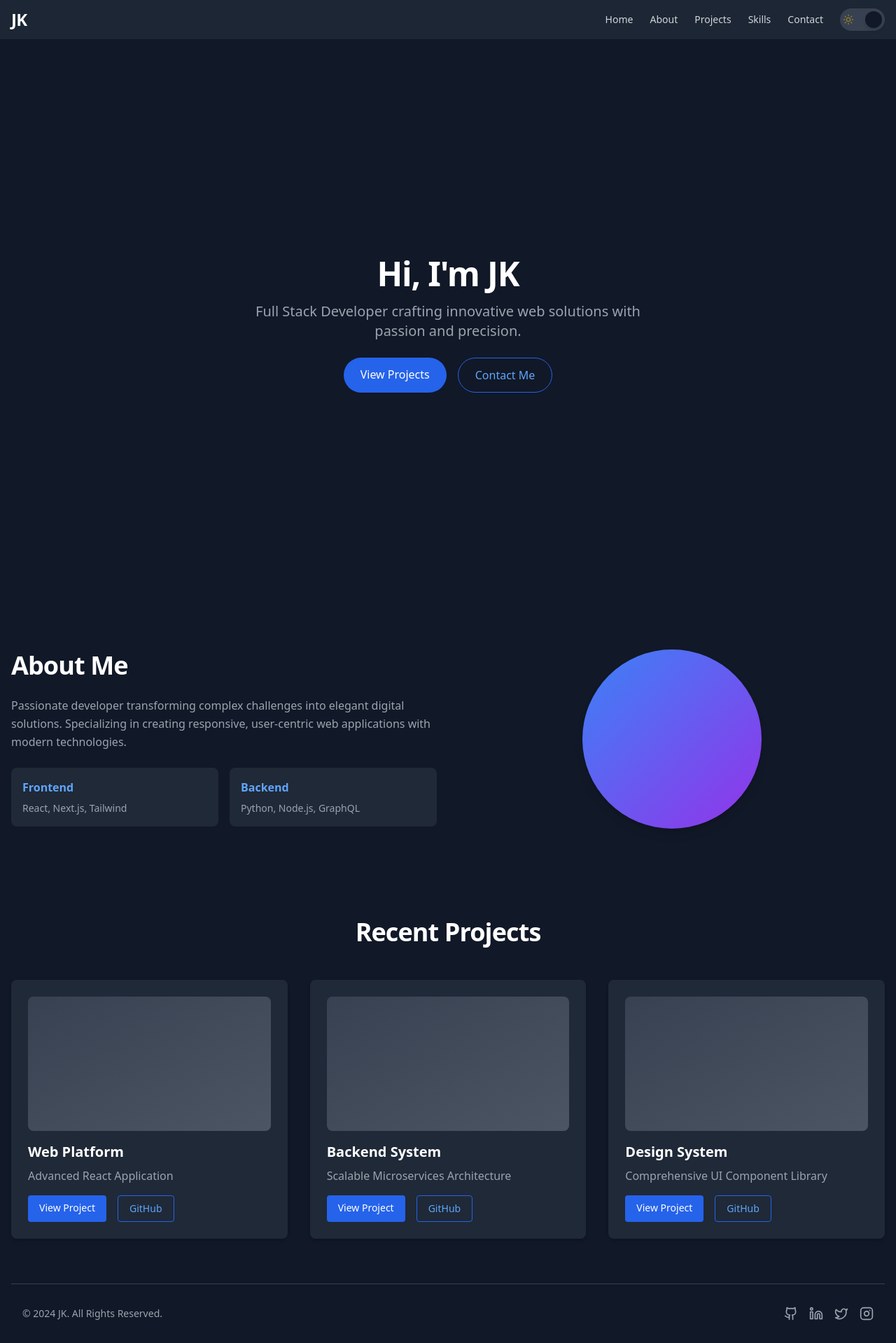
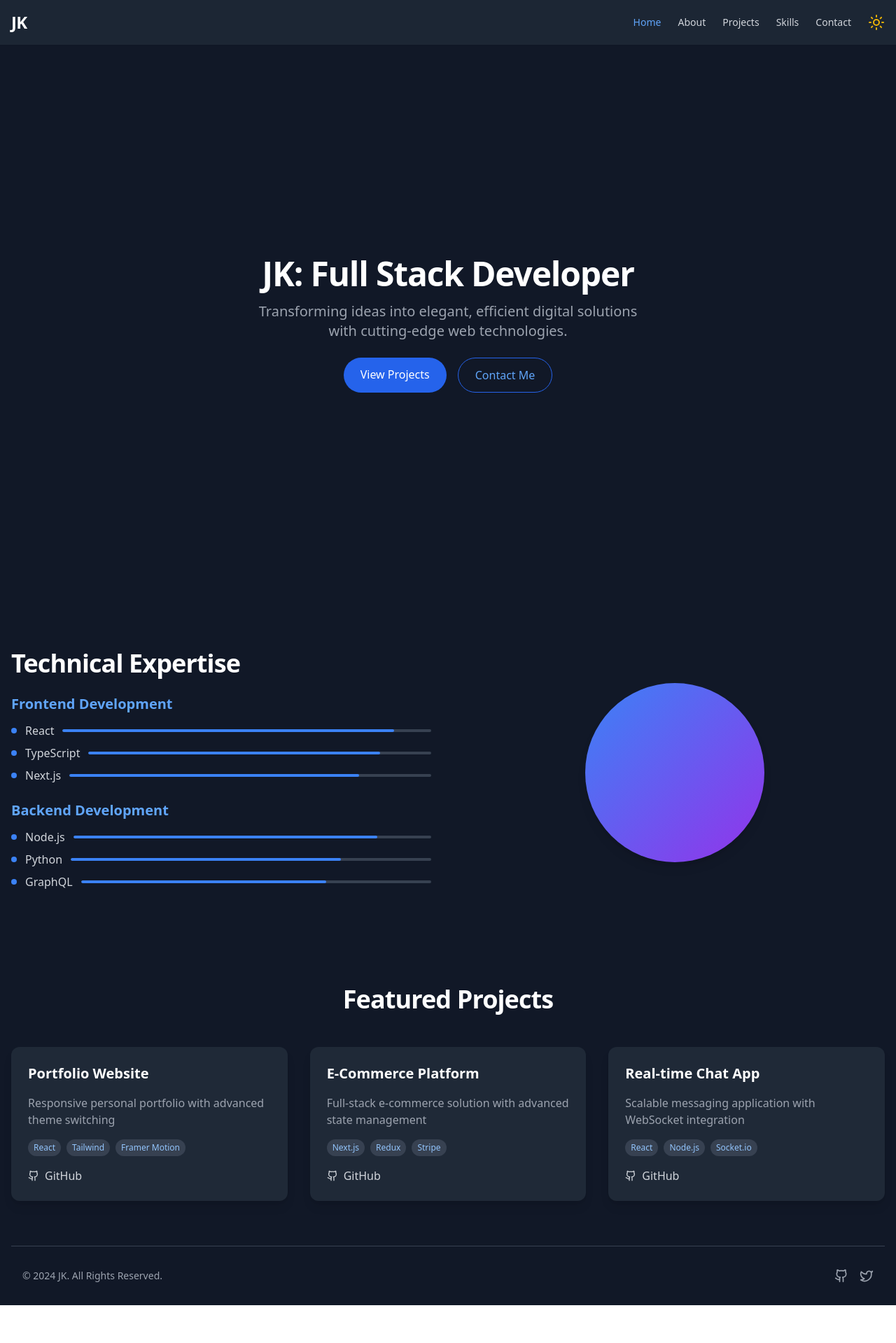
Before and after one commit to jk08y/portfolio, a React (Create React App) app: page / in a window 1280 px wide. Shown: the whole page at 70% size. After the commit the page ends 1865 px from the top, so only its background shows below. Built offline with nearby package versions, Linux system fonts and the light colour scheme.

Commit message:
Update App.js

```diff
--- a/src/App.js
+++ b/src/App.js
@@ -1,12 +1,45 @@
 import React, { useState, useEffect } from 'react';
-import { Sun, Moon, Menu, X, GithubIcon, LinkedinIcon, TwitterIcon, Instagram } from 'lucide-react';
+import { Github, Twitter, Sun, Moon } from 'lucide-react';
 
 const App = () => {
   const [darkMode, setDarkMode] = useState(true);
   const [mobileMenuOpen, setMobileMenuOpen] = useState(false);
+  const [activeSection, setActiveSection] = useState('home');
 
   useEffect(() => {
     document.documentElement.classList.toggle('dark', darkMode);
+
+    const sections = document.querySelectorAll('section');
+    const observerOptions = {
+      root: null,
+      rootMargin: '0px',
+      threshold: 0.3
+    };
+
+    const observer = new IntersectionObserver((entries) => {
+      entries.forEach((entry) => {
+        if (entry.isIntersecting) {
+          setActiveSection(entry.target.id);
+        }
+      });
+    }, observerOptions);
+
+    sections.forEach(section => observer.observe(section));
+
+    const handleScroll = () => {
+      const scrollY = window.scrollY;
+      document.querySelectorAll('[data-scroll-speed]').forEach(element => {
+        const speed = parseFloat(element.getAttribute('data-scroll-speed'));
+        element.style.transform = `translateY(${scrollY * speed}px)`;
+      });
+    };
+
+    window.addEventListener('scroll', handleScroll);
+
+    return () => {
+      observer.disconnect();
+      window.removeEventListener('scroll', handleScroll);
+    };
   }, [darkMode]);
 
   const navigationLinks = [
@@ -18,33 +51,79 @@ const App = () => {
   ];
 
   const ThemeToggle = () => (
-    <button
+    <div
       onClick={() => setDarkMode(!darkMode)}
-      className="group relative flex items-center justify-between w-16 h-8 bg-gray-200 dark:bg-gray-700 rounded-full p-1 transition-colors"
+      className="cursor-pointer transition-transform hover:scale-110"
       aria-label="Toggle Dark Mode"
     >
-      <span
-        className={`absolute w-6 h-6 bg-white dark:bg-gray-900 rounded-full shadow-md transition-transform
-          ${darkMode ? 'translate-x-8' : 'translate-x-0'}`}
-      />
-      <Sun className={`w-4 h-4 text-yellow-500 ${darkMode ? 'opacity-50' : 'opacity-100'}`} />
-      <Moon className={`w-4 h-4 text-blue-600 ${darkMode ? 'opacity-100' : 'opacity-50'}`} />
-    </button>
+      {darkMode ? (
+        <Sun className="w-6 h-6 text-yellow-500 hover:rotate-12 transition-transform" />
+      ) : (
+        <Moon className="w-6 h-6 text-blue-600 hover:rotate-12 transition-transform" />
+      )}
+    </div>
+  );
+
+  const TechSkill = ({ name, level }) => (
+    <div className="flex items-center space-x-3 mb-2">
+      <div className="w-2 h-2 bg-blue-500 rounded-full"></div>
+      <span className="text-gray-700 dark:text-gray-300">{name}</span>
+      <div className="flex-grow h-1 bg-gray-200 dark:bg-gray-700 rounded-full overflow-hidden">
+        <div
+          className="h-full bg-blue-500 rounded-full"
+          style={{ width: `${level}%` }}
+        ></div>
+      </div>
+    </div>
+  );
+
+  const ProjectHighlight = ({ title, description, technologies, links }) => (
+    <div className="bg-white dark:bg-gray-800 rounded-xl p-6 shadow-lg hover:shadow-xl transition-shadow space-y-4">
+      <h3 className="text-xl font-bold text-gray-900 dark:text-white">{title}</h3>
+      <p className="text-gray-600 dark:text-gray-400">{description}</p>
+      <div className="flex flex-wrap gap-2">
+        {technologies.map((tech, index) => (
+          <span
+            key={index}
+            className="px-2 py-1 bg-blue-50 dark:bg-gray-700 text-blue-600 dark:text-blue-300 text-xs rounded-full"
+          >
+            {tech}
+          </span>
+        ))}
+      </div>
+      <div className="flex space-x-4">
+        {links.map(({ href, label, icon: Icon }) => (
+          <a
+            key={label}
+            href={href}
+            target="_blank"
+            rel="noopener noreferrer"
+            className="flex items-center text-gray-700 dark:text-gray-300 hover:text-blue-600 dark:hover:text-blue-400 transition-colors"
+          >
+            <Icon className="mr-2 w-4 h-4" />
+            {label}
+          </a>
+        ))}
+      </div>
+    </div>
   );
 
   return (
-    <div className="min-h-screen bg-white dark:bg-gray-900 text-gray-900 dark:text-gray-100 transition-colors">
+    <div className="min-h-screen bg-gray-50 dark:bg-gray-900 text-gray-900 dark:text-gray-100 transition-colors duration-300">
       <header className="fixed top-0 left-0 w-full bg-white/90 dark:bg-gray-800/90 backdrop-blur-md shadow-sm z-50">
-        <div className="container mx-auto px-4 py-3 flex justify-between items-center">
+        <div className="container mx-auto px-4 py-4 flex justify-between items-center">
           <div className="text-2xl font-bold tracking-tight dark:text-white">JK</div>
 
-          {/* Desktop Navigation */}
           <nav className="hidden md:flex items-center space-x-6">
             {navigationLinks.map(({ href, label }) => (
               <a
                 key={href}
                 href={href}
-                className="text-sm font-medium text-gray-600 dark:text-gray-300 hover:text-blue-600 dark:hover:text-blue-400 transition-colors"
+                className={`text-sm font-medium transition-colors ${
+                  activeSection === href.slice(1)
+                    ? 'text-blue-600 dark:text-blue-400'
+                    : 'text-gray-600 dark:text-gray-300 hover:text-blue-600 dark:hover:text-blue-400'
+                }`}
               >
                 {label}
               </a>
@@ -52,20 +131,17 @@ const App = () => {
             <ThemeToggle />
           </nav>
 
-          {/* Mobile Menu Toggle */}
           <div className="md:hidden flex items-center space-x-4">
             <ThemeToggle />
             <button
               className="focus:outline-none"
               onClick={() => setMobileMenuOpen(!mobileMenuOpen)}
-              aria-label="Toggle Mobile Menu"
             >
-              {mobileMenuOpen ? <X className="w-6 h-6" /> : <Menu className="w-6 h-6" />}
+              {mobileMenuOpen ? '✕' : '☰'}
             </button>
           </div>
         </div>
 
-        {/* Mobile Navigation Dropdown */}
         {mobileMenuOpen && (
           <div className="md:hidden absolute top-full left-0 w-full bg-white dark:bg-gray-800 shadow-lg">
             <nav className="flex flex-col divide-y divide-gray-200 dark:divide-gray-700">
@@ -84,16 +160,14 @@ const App = () => {
         )}
       </header>
 
-      {/* Main Content with Reduced Top Padding */}
       <main className="container mx-auto px-4 pt-16">
-        {/* Hero Section - Optimized for Responsiveness */}
         <section id="home" className="min-h-screen flex items-center justify-center text-center py-12">
           <div className="max-w-xl mx-auto">
             <h1 className="text-4xl md:text-5xl font-bold mb-4 dark:text-white tracking-tight">
-              Hi, I'm JK
+              JK: Full Stack Developer
             </h1>
             <p className="text-lg md:text-xl text-gray-600 dark:text-gray-400 mb-6 leading-relaxed">
-              Full Stack Developer crafting innovative web solutions with passion and precision.
+              Transforming ideas into elegant, efficient digital solutions with cutting-edge web technologies.
             </p>
             <div className="flex justify-center space-x-4">
               <a
@@ -112,25 +186,29 @@ const App = () => {
           </div>
         </section>
 
-        {/* About Section - Simplified */}
         <section id="about" className="py-16">
-          <div className="grid md:grid-cols-2 gap-8 items-center">
+          <div className="grid md:grid-cols-2 gap-12 items-center">
             <div>
-              <h2 className="text-3xl md:text-4xl font-bold mb-6 dark:text-white tracking-tight">About Me</h2>
-              <p className="text-gray-600 dark:text-gray-400 mb-6 leading-relaxed">
-                Passionate developer transforming complex challenges into elegant digital solutions.
-                Specializing in creating responsive, user-centric web applications with modern technologies.
-              </p>
-              <div className="grid md:grid-cols-2 gap-4">
-                {[
-                  { title: "Frontend", skills: "React, Next.js, Tailwind" },
-                  { title: "Backend", skills: "Python, Node.js, GraphQL" }
-                ].map(({ title, skills }) => (
-                  <div key={title} className="bg-gray-50 dark:bg-gray-800 p-4 rounded-lg">
-                    <h3 className="font-bold text-blue-600 dark:text-blue-400 mb-2">{title}</h3>
-                    <p className="text-gray-600 dark:text-gray-400 text-sm">{skills}</p>
-                  </div>
-                ))}
+              <h2 className="text-3xl md:text-4xl font-bold mb-6 dark:text-white tracking-tight">
+                Technical Expertise
+              </h2>
+              <div className="space-y-6">
+                <div>
+                  <h3 className="text-xl font-semibold mb-3 text-blue-600 dark:text-blue-400">
+                    Frontend Development
+                  </h3>
+                  <TechSkill name="React" level={90} />
+                  <TechSkill name="TypeScript" level={85} />
+                  <TechSkill name="Next.js" level={80} />
+                </div>
+                <div>
+                  <h3 className="text-xl font-semibold mb-3 text-blue-600 dark:text-blue-400">
+                    Backend Development
+                  </h3>
+                  <TechSkill name="Node.js" level={85} />
+                  <TechSkill name="Python" level={75} />
+                  <TechSkill name="GraphQL" level={70} />
+                </div>
               </div>
             </div>
             <div className="flex justify-center">
@@ -139,38 +217,50 @@ const App = () => {
           </div>
         </section>
 
-        {/* Projects Section - Enhanced */}
         <section id="projects" className="py-16">
           <h2 className="text-3xl md:text-4xl font-bold text-center mb-12 dark:text-white tracking-tight">
-            Recent Projects
+            Featured Projects
           </h2>
           <div className="grid md:grid-cols-3 gap-8">
-            {[
-              { title: "Web Platform", description: "Advanced React Application" },
-              { title: "Backend System", description: "Scalable Microservices Architecture" },
-              { title: "Design System", description: "Comprehensive UI Component Library" }
-            ].map((project, index) => (
-              <div
-                key={index}
-                className="bg-gray-50 dark:bg-gray-800 rounded-lg p-6 shadow-md hover:shadow-xl transition-all transform hover:-translate-y-2"
-              >
-                <div className="h-48 bg-gradient-to-br from-blue-100 to-purple-100 dark:from-gray-700 dark:to-gray-600 mb-4 rounded-lg"></div>
-                <h3 className="text-xl font-bold mb-2 dark:text-white">{project.title}</h3>
-                <p className="text-gray-600 dark:text-gray-400 mb-4">{project.description}</p>
-                <div className="flex space-x-4">
-                  <a href="#" className="bg-blue-600 text-white px-4 py-2 rounded hover:bg-blue-700 text-sm">
-                    View Project
-                  </a>
-                  <a href="#" className="border border-blue-600 text-blue-600 dark:text-blue-400 px-4 py-2 rounded hover:bg-blue-600 hover:text-white text-sm">
-                    GitHub
-                  </a>
-                </div>
-              </div>
-            ))}
+            <ProjectHighlight
+              title="Portfolio Website"
+              description="Responsive personal portfolio with advanced theme switching"
+              technologies={['React', 'Tailwind', 'Framer Motion']}
+              links={[
+                {
+                  href: "https://github.com/yourusername/portfolio",
+                  label: "GitHub",
+                  icon: Github
+                }
+              ]}
+            />
+            <ProjectHighlight
+              title="E-Commerce Platform"
+              description="Full-stack e-commerce solution with advanced state management"
+              technologies={['Next.js', 'Redux', 'Stripe']}
+              links={[
+                {
+                  href: "https://github.com/yourusername/ecommerce",
+                  label: "GitHub",
+                  icon: Github
+                }
+              ]}
+            />
+            <ProjectHighlight
+              title="Real-time Chat App"
+              description="Scalable messaging application with WebSocket integration"
+              technologies={['React', 'Node.js', 'Socket.io']}
+              links={[
+                {
+                  href: "https://github.com/yourusername/chat-app",
+                  label: "GitHub",
+                  icon: Github
+                }
+              ]}
+            />
           </div>
         </section>
 
-        {/* Footer with Social Icons */}
         <footer className="py-8 border-t border-gray-200 dark:border-gray-700">
           <div className="container mx-auto px-4">
             <div className="flex flex-col md:flex-row justify-between items-center">
@@ -180,20 +270,22 @@ const App = () => {
                 </p>
               </div>
               <div className="flex space-x-4">
-                {[
-                  { icon: GithubIcon, href: "#" },
-                  { icon: LinkedinIcon, href: "#" },
-                  { icon: TwitterIcon, href: "#" },
-                  { icon: Instagram, href: "#" }
-                ].map(({ icon: Icon, href }) => (
-                  <a
-                    key={href}
-                    href={href}
-                    className="text-gray-600 dark:text-gray-400 hover:text-blue-600 dark:hover:text-blue-400 transition-colors"
-                  >
-                    <Icon className="w-5 h-5" />
-                  </a>
-                ))}
+                <a
+                  href="https://github.com/yourusername"
+                  target="_blank"
+                  rel="noopener noreferrer"
+                  className="text-gray-600 dark:text-gray-400 hover:text-black dark:hover:text-white"
+                >
+                  <Github className="w-5 h-5" />
+                </a>
+                <a
+                  href="https://twitter.com/yourusername"
+                  target="_blank"
+                  rel="noopener noreferrer"
+                  className="text-gray-600 dark:text-gray-400 hover:text-blue-400"
+                >
+                  <Twitter className="w-5 h-5" />
+                </a>
               </div>
             </div>
           </div>
```
